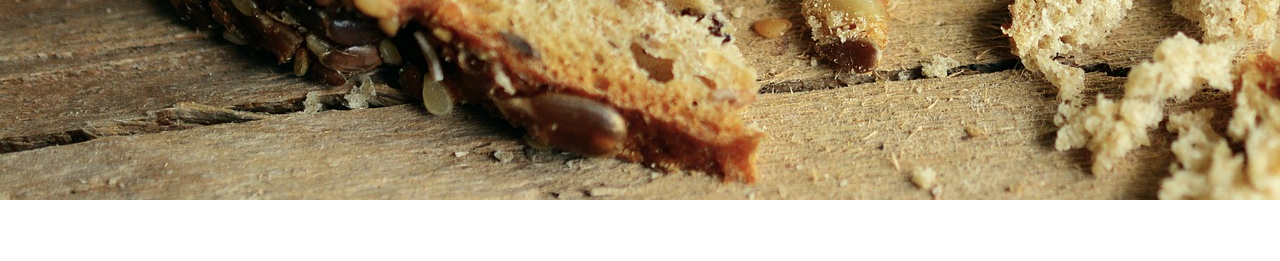
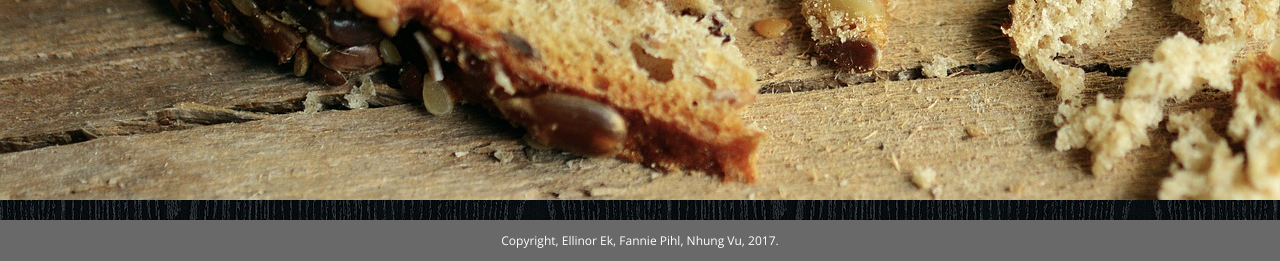
Before and after one commit to Fanniepihl/Recipepage, a PHP site: page / in a window 1280 px wide. Shown: the part 650-911 px from the top of the page. Before the commit the page ends 850 px from the top, so only its background shows below. Run offline with PHP 8.4, Linux system fonts and the light colour scheme; some web fonts are replaced.

Commit message:
footer config css

```diff
--- /dev/null
+++ b/footer.php
@@ -0,0 +1,3 @@
+<footer>
+    <p> Copyright, Ellinor Ek, Fannie Pihl, Nhung Vu, 2017.</p>
+</footer>
--- a/index.php
+++ b/index.php
@@ -33,3 +33,4 @@
 </div><!--end wrap-->
 
 </div> <!--end bread-->
+<?php include('footer.php') ?>
--- a/main.css
+++ b/main.css
@@ -145,3 +145,16 @@
   left: 50%;
   transform: translate(-50%, -50%);
 }
+
+/* FOOTER */
+
+footer{
+    background-color: dimgray;
+    color: white;
+    height: 40px;
+    text-align: center;
+    padding:0;
+    display: table;
+    width: 100%;
+    margin-top: 20px;
+}
```
Also changed, not shown: config.php (added, +11 -0 lines).
